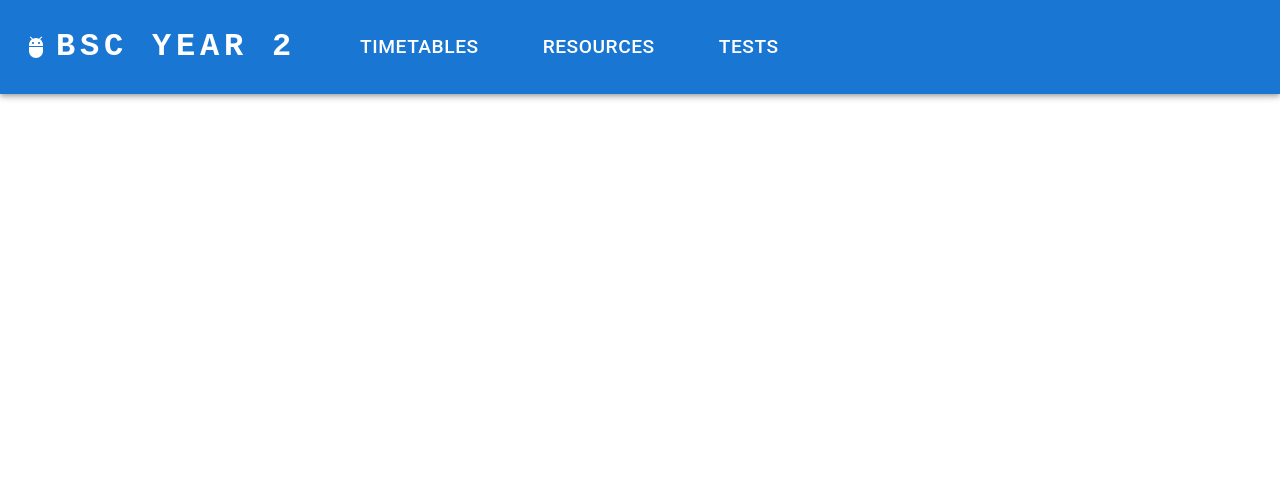
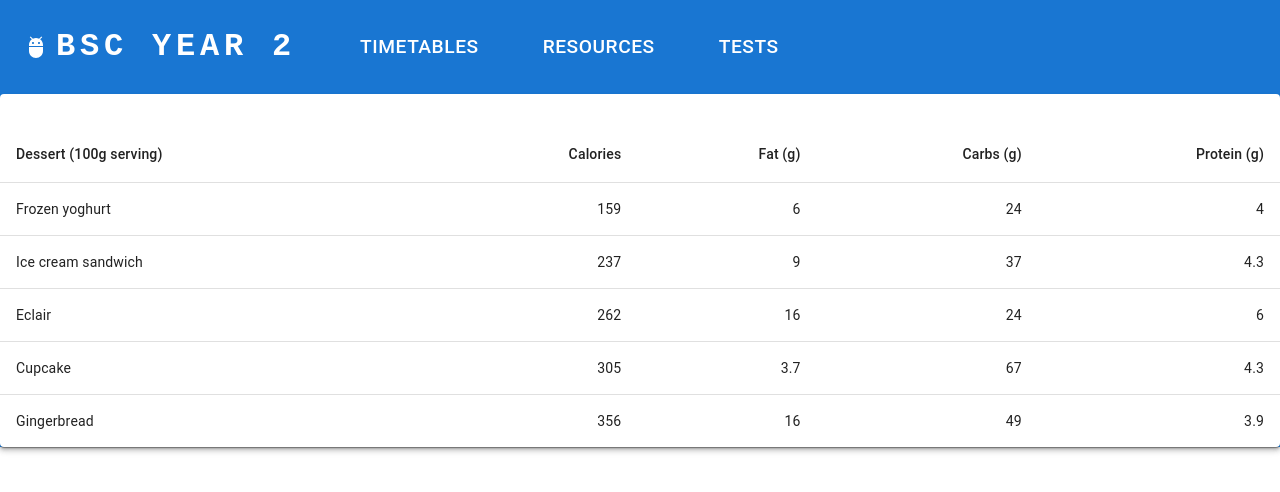
Before and after one commit to adityashibu/ReactWebsite, a React (Create React App) app: page / in a window 1280 px wide. Shown: the top 492 px of the page. Built offline with nearby package versions, Linux system fonts and the light colour scheme.

Commit message:
Updated page to add a basic MUI table

```diff
--- a/src/App.tsx
+++ b/src/App.tsx
@@ -8,8 +8,33 @@
 import Button from '@mui/material/Button';
 import MenuItem from '@mui/material/MenuItem';
 import AdbIcon from '@mui/icons-material/Adb';
+import Table from '@mui/material/Table';
+import TableBody from '@mui/material/TableBody';
+import TableCell from '@mui/material/TableCell';
+import TableContainer from '@mui/material/TableContainer';
+import TableHead from '@mui/material/TableHead';
+import TableRow from '@mui/material/TableRow';
+import Paper from '@mui/material/Paper';
 
 const pages = ['TimeTables', 'Resources', 'Tests'];
+
+function createData(
+  name: string,
+  calories: number,
+  fat: number,
+  carbs: number,
+  protein: number,
+) {
+  return { name, calories, fat, carbs, protein };
+};
+
+const rows = [
+  createData('Frozen yoghurt', 159, 6.0, 24, 4.0),
+  createData('Ice cream sandwich', 237, 9.0, 37, 4.3),
+  createData('Eclair', 262, 16.0, 24, 6.0),
+  createData('Cupcake', 305, 3.7, 67, 4.3),
+  createData('Gingerbread', 356, 16.0, 49, 3.9),
+];
 
 function ResponsiveAppBar() {
   const [anchorElNav, setAnchorElNav] = React.useState<null | HTMLElement>(null);
@@ -81,7 +106,38 @@
           </Box>
         </Toolbar>
       </Container>
+
+      <TableContainer component={Paper} sx={{ pt: 4 }}>
+        <Table sx={{ minWidth: 650 }} aria-label="simple table">
+          <TableHead>
+            <TableRow>
+              <TableCell>Dessert (100g serving)</TableCell>
+              <TableCell align="right">Calories</TableCell>
+              <TableCell align="right">Fat&nbsp;(g)</TableCell>
+              <TableCell align="right">Carbs&nbsp;(g)</TableCell>
+              <TableCell align="right">Protein&nbsp;(g)</TableCell>
+            </TableRow>
+          </TableHead>
+          <TableBody>
+            {rows.map((row) => (
+              <TableRow
+                key={row.name}
+                sx={{ '&:last-child td, &:last-child th': { border: 0 } }}
+              >
+                <TableCell component="th" scope="row">
+                  {row.name}
+                </TableCell>
+                <TableCell align="right">{row.calories}</TableCell>
+                <TableCell align="right">{row.fat}</TableCell>
+                <TableCell align="right">{row.carbs}</TableCell>
+                <TableCell align="right">{row.protein}</TableCell>
+              </TableRow>
+            ))}
+          </TableBody>
+        </Table>
+      </TableContainer>
     </AppBar>
+
   );
 }
 export default ResponsiveAppBar;
```
